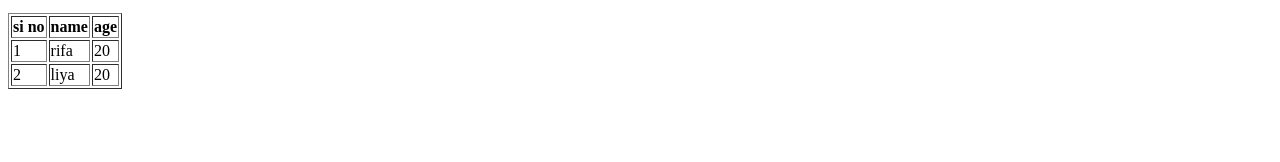
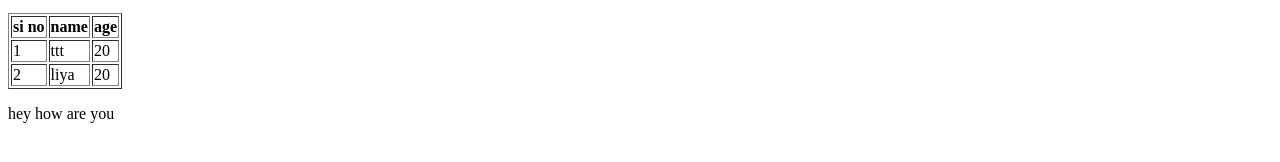
Before and after one commit to riffacp/Rifa_Portfolio, a plain HTML site: page index.html in a window 1280 px wide. Shown: the part 312-474 px from the top of the page. Drawn offline with Linux system fonts and the light colour scheme.

Commit message:
potfolio first

```diff
--- a/index.html
+++ b/index.html
@@ -29,7 +29,7 @@
 
 <tr>
 <td>1</td>
-<td>rifa</td>
+<td>ttt</td>
 <td>20</td>
 </tr>
 <tr>
@@ -38,5 +38,6 @@
 <td>20</td>
 </tr>
 </table>
+<p>hey how are you</p>
 </body>
 </html>
```
